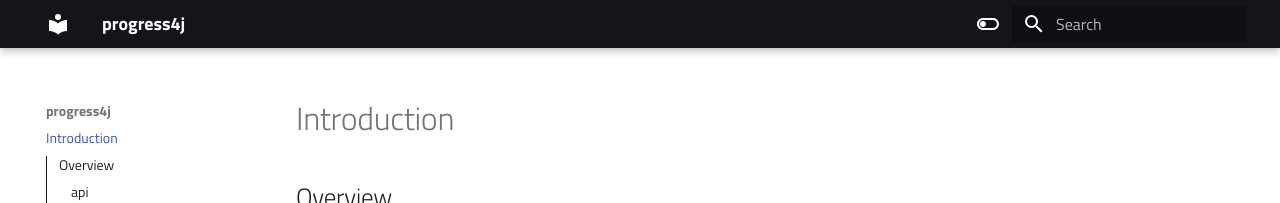
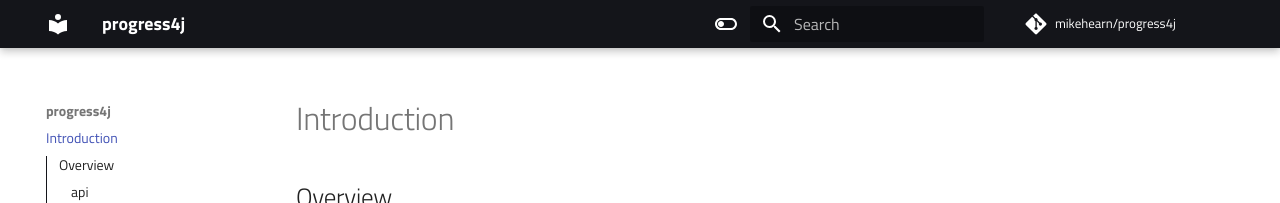
Before and after one commit to mikehearn/progress4j, an MkDocs documentation site: the page built from docs/docs/index.md, in a window 1280 px wide. Shown: the top 203 px of the page. Built offline with MkDocs 1.6.1 and Material for MkDocs 9.7.7, drawn with Linux system fonts in a browser that asks for light colours; comment, search, counter and statistics services are not loaded; the version menu is left out.

Commit message:
feat: add GitHub repo link and version tag to mkdocs config

```diff
--- a/docs/mkdocs.yml
+++ b/docs/mkdocs.yml
@@ -1,5 +1,13 @@
 site_name: progress4j
 site_url: https://www.progress4j.org
+
+repo_url: https://github.com/mikehearn/progress4j
+repo_name: mikehearn/progress4j
+
+# Current version from git tag
+extra:
+  version:
+    provider: mike
 
 nav:
   - Introduction: index.md
```
